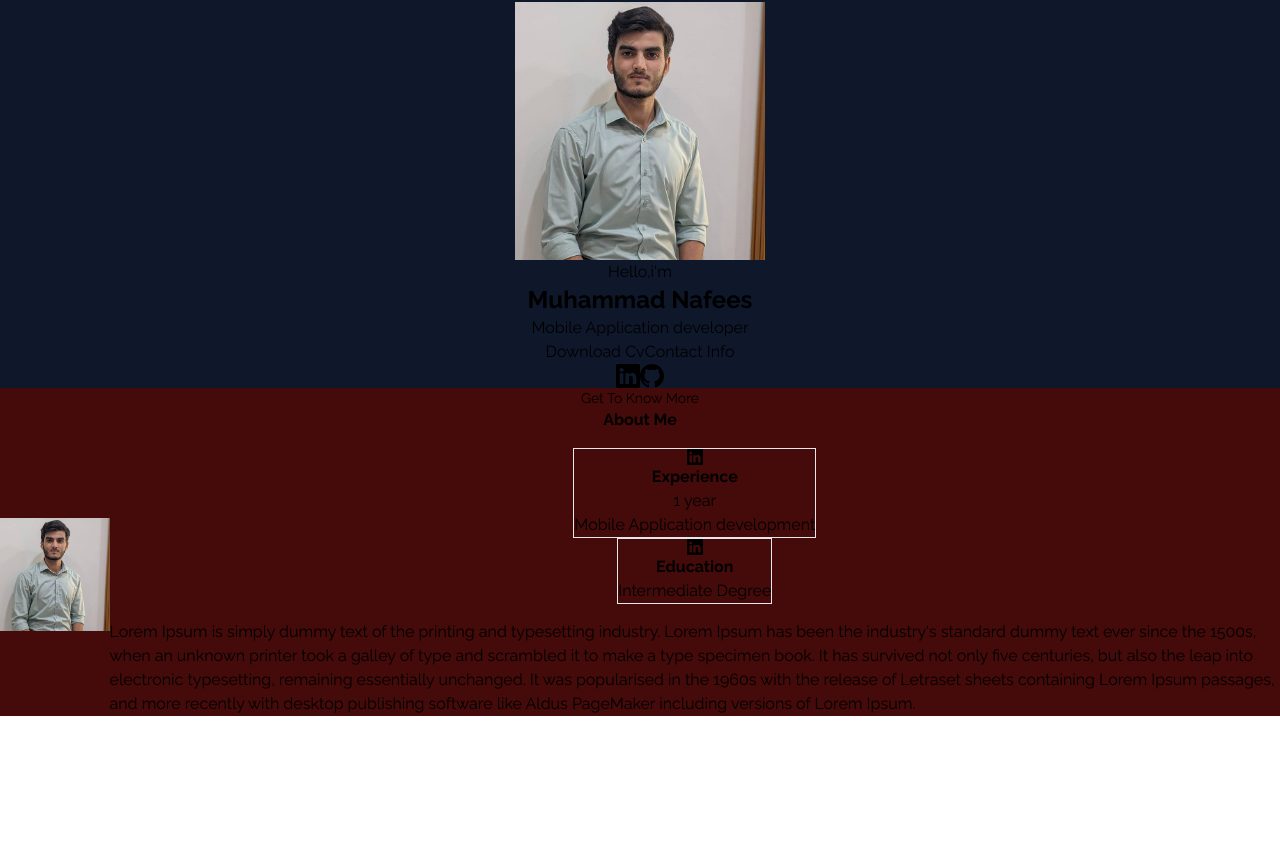
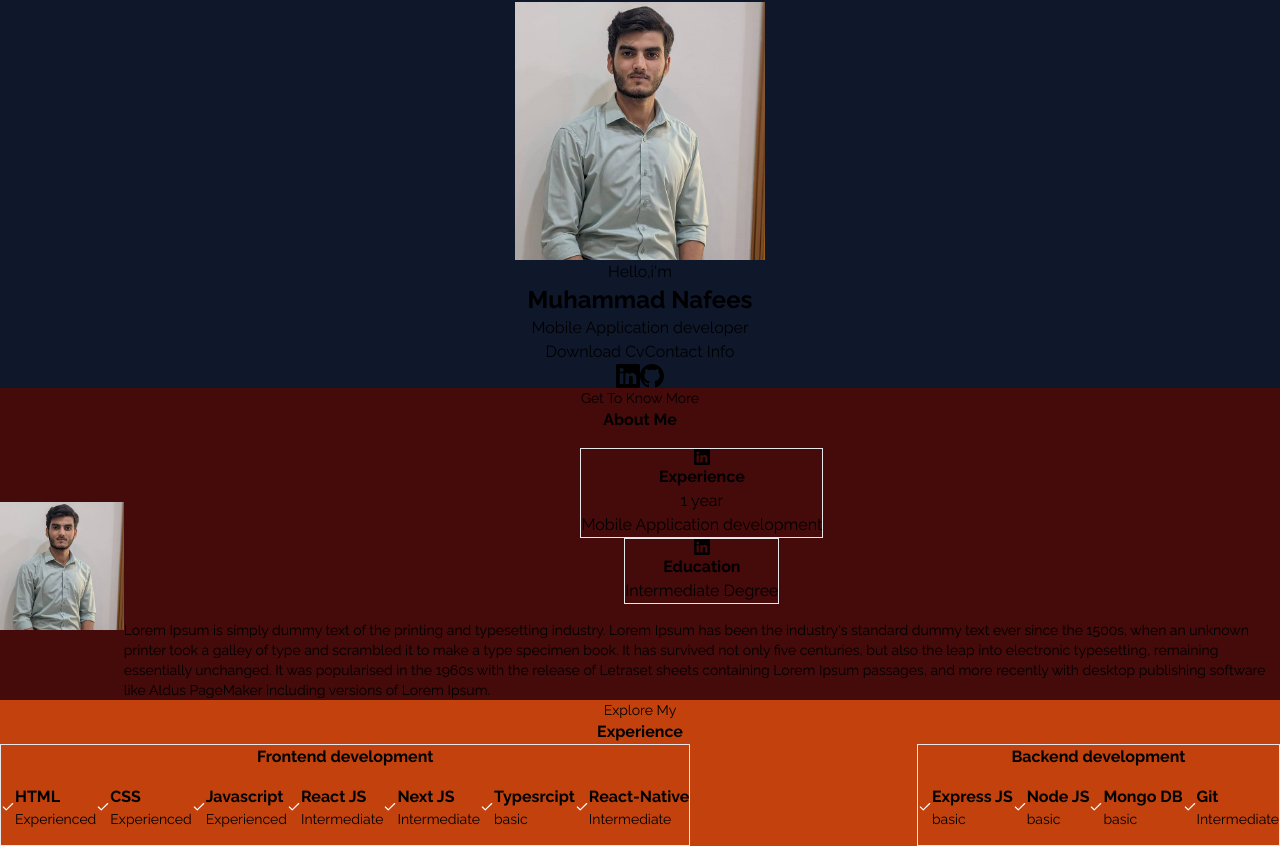
Before and after one commit to Muhammad-Nafees/Nafees_Portfolio_Nextjs, a Next.js app: page / in a window 1280 px wide. Shown: the part 934-1780 px from the top of the page. Before the commit the page ends 1650 px from the top, so only its background shows below. Built offline with nearby package versions, Linux system fonts and the light colour scheme.

Commit message:
experienced-section-working

```diff
--- a/Components/HeaderTop.jsx
+++ b/Components/HeaderTop.jsx
@@ -13,7 +13,7 @@ const HeaderTop = () => {
 
     return (
 
-        <div className="px-10 justify-center  bg-nafees flex pt-5">
+        <div className="px-10 justify-center flex pt-5">
             <div className="header_top">
                 <Link href="/">
                     <h3 className="text-white font-bold">Muhammad Nafees</h3>
--- a/Components/MainContent.jsx
+++ b/Components/MainContent.jsx
@@ -1,8 +1,37 @@
+'use client';
 import React from 'react'
 import Image from "next/image";
 import { BsLinkedin, BsGithub } from "react-icons/bs";
+import Link from "next/link"
+
 
 const MainContent = () => {
+
+    const handleDownload = () => {
+
+        // const applySlice = {
+        //     "one": 1,
+        //     "two": 2,
+        //     "three": 3,
+        //     "four": 4,
+        //     "five": 5,
+        //     "six": 6,
+        //     "seven": 7,
+        //     "eight": 8,
+        //     "nine": 9,
+        // };
+
+        // for (const value in applySlice) {
+        //     if (applySlice.hasOwnProperty(value)) {
+        //         if (value === "one") {
+        //             console.log("HAS ONE PROPERTY_______", applySlice.one)
+        //         }
+        //         console.log("VALUE__________", applySlice[value]);
+        //     }
+        // }
+    }
+
+
 
     return (
         <div className="flex justify-center items-center py-40">
@@ -23,16 +52,23 @@ const MainContent = () => {
                     <h4 className="py-1 text-zinc-500 ">Mobile Application developer</h4>
 
                     <div className="flex py-2 space-x-4">
+                        <Link
+                            href='./MuhammadResume-upd.pdf'
+                            target='_blank'
+                            alt="my cv"
+                            rel='noopener noreferrer'
+                            className="buttons_style">
+                            Download Cv
+                        </Link>
                         <button className="buttons_style">
-                            Download Cv
-                        </button>
-                        <button className=" buttons_style">
                             Contact Info
                         </button>
                     </div>
 
                     <div className="flex pt-2 space-x-4">
-                        <BsLinkedin fontSize={24} />
+                        <Link href="https://www.linkedin.com/in/muhammad-nafees2002">
+                            <BsLinkedin fontSize={24} />
+                        </Link>
                         <BsGithub fontSize={24} />
                     </div>
 
--- a/Components/about/HeaderAbout.jsx
+++ b/Components/about/HeaderAbout.jsx
@@ -2,7 +2,7 @@ import React from 'react'
 
 const HeaderAbout = () => {
     return (
-        <div className='  flex flex-col justify-center items-center'>
+        <div className='flex flex-col justify-center items-center'>
             <p className='text-gray-500 text-sm py-2'>Get To Know More</p>
             <h1 className='text-white font-bold text-4xl'>About Me</h1>
         </div>
--- a/Components/about/MainContentAbout.jsx
+++ b/Components/about/MainContentAbout.jsx
@@ -7,8 +7,8 @@ import { BsLinkedin } from "react-icons/bs";
 const MainContentAbout = () => {
 
     return (
-        <div className='py-20 flex flex-col justify-center items-center'>
-            <div className='w-full lg:flex justify-between items-center lg:w-11/12'>
+        <div className=''>
+            <div className='py-20 w-full m-auto lg:flex justify-between items-center lg:w-10/12'>
                 <div className="w-250 h-250 flex items-center justify-center">
                     <Image
                         src="/Nafees_Image.jpg"
@@ -19,17 +19,17 @@ const MainContentAbout = () => {
                     />
                 </div>
 
-                <div className='px-8 lg:w-8/12'>
-                    <div className='py-4 flex flex-col md:flex-row lg:space-y-4 space-y-4 md:space-x-4 items-center justify-center'>
+                <div className='px-8 lg:w-10/12'>
+                    <div className='py-4 flex flex-col md:flex-row space-y-4 md:space-y-0 md:space-x-4 items-center justify-center'>
 
-                        <div className='bg-white border w-11/12 lg:w-7/12 sm:w-5/12 h-32 rounded-3xl flex flex-col justify-center items-center'>
+                        <div className='border w-11/12 lg:w-7/12 sm:w-7/12 h-36 rounded-3xl flex flex-col justify-center items-center'>
                             <BsLinkedin />
                             <p className='text-black font-bold'>Experience</p>
                             <p className='text-black'>1 year</p>
-                            <p className='text-black'>Mobile Application development</p>
+                            <p className='text-black lg:text-sm xl:text-base'>Mobile Application development</p>
                         </div>
 
-                        <div className='bg-white border w-11/12 sm:w-5/12 lg:w-7/12 h-32 rounded-3xl flex flex-col justify-center items-center'>
+                        <div className='border w-11/12 sm:w-7/12 lg:w-7/12 h-36 rounded-3xl flex flex-col justify-center items-center'>
                             <BsLinkedin />
                             <p className='text-black font-bold'>Education</p>
                             <p>Intermediate Degree</p>
@@ -37,8 +37,8 @@ const MainContentAbout = () => {
 
                     </div>
 
-                    <div className='bg-red-900'>
-                        <p className='text-white w-11/12'>Lorem Ipsum is simply dummy text of the printing and typesetting industry. Lorem Ipsum has been the industry's standard dummy text ever since the 1500s, when an unknown printer took a galley of type and scrambled it to make a type specimen book. It has survived not only five centuries, but also the leap into electronic typesetting, remaining essentially unchanged. It was popularised in the 1960s with the release of Letraset sheets containing Lorem Ipsum passages, and more recently with desktop publishing software like Aldus PageMaker including versions of Lorem Ipsum.</p>
+                    <div className='w-4/4 flex justify-center items-center sm:block'>
+                        <p className='text-white text-sm lg:text-sm xl:text-base'>Lorem Ipsum is simply dummy text of the printing and typesetting industry. Lorem Ipsum has been the industry's standard dummy text ever since the 1500s, when an unknown printer took a galley of type and scrambled it to make a type specimen book. It has survived not only five centuries, but also the leap into electronic typesetting, remaining essentially unchanged. It was popularised in the 1960s with the release of Letraset sheets containing Lorem Ipsum passages, and more recently with desktop publishing software like Aldus PageMaker including versions of Lorem Ipsum.</p>
                     </div>
 
                 </div>
--- /dev/null
+++ b/Components/experience/MainContentExperience.jsx
@@ -0,0 +1,87 @@
+import React from 'react'
+import { FiCheck } from "react-icons/fi";
+import Link from "next/link"
+import SkillsMention from '../reusable_components/SkillsMention';
+
+const MainContentExperience = () => {
+
+
+
+    return (
+        <>
+            <div className='flex flex-col justify-center items-center'>
+                <p className='text-gray-500 text-sm py-2'>Explore My</p>
+                <h1 className='text-white font-bold text-4xl'>Experience</h1>
+            </div>
+
+
+            <div className='pt-5 m-auto w-5/6 flex justify-between items-center'>
+                <div className='rounded-xl border w-[47%] h-96'>
+                    <h1 className='font-bold pt-3 text-xl text-center'>Frontend development</h1>
+
+                    <div className='pt-5 w-[75%] flex-wrap m-auto flex items-center justify-between'>
+                        <SkillsMention
+                            skill={"HTML"}
+                            experience={"Experienced"}
+                        />
+                        <SkillsMention
+                            skill={"CSS"}
+                            experience={"Experienced"}
+                        />
+                        <SkillsMention
+                            skill={"Javascript"}
+                            experience={"Experienced"}
+                        />
+                        <SkillsMention
+                            skill={"React JS"}
+                            experience={"Intermediate"}
+                        />
+                        <SkillsMention
+                            skill={"Next JS"}
+                            experience={"Intermediate"}
+                        />
+                        <SkillsMention
+                            skill={"Typesrcipt"}
+                            experience={"basic"}
+                        />
+                        <SkillsMention
+                            skill={"React-Native"}
+                            experience={"Intermediate"}
+                        />
+
+
+                    </div>
+                </div>
+
+                <div className=' rounded-xl border w-[47%] h-96'>
+                    <h1 className='font-bold text-xl pt-3 text-center'>Backend development</h1>
+                    <div className='pt-5 w-[75%] flex-wrap m-auto flex items-center justify-between'>
+                        <SkillsMention
+                            skill={"Express JS"}
+                            experience={"basic"}
+                        />
+                        <SkillsMention
+                            skill={"Node JS"}
+                            experience={"basic"}
+                        />
+                        <SkillsMention
+                            skill={"Mongo DB"}
+                            experience={"basic"}
+                        />
+                        <SkillsMention
+                            skill={"Git"}
+                            experience={"Intermediate"}
+                        />
+
+
+                    </div>
+                </div>
+
+            </div>
+
+
+        </>
+    )
+}
+
+export default MainContentExperience;
--- /dev/null
+++ b/Components/reusable_components/SkillsMention.jsx
@@ -0,0 +1,20 @@
+import React from 'react'
+import { FiCheck } from 'react-icons/fi'
+
+const SkillsMention = ({ skill, experience }) => {
+    return (
+        <div className='py-4 flex items-center'>
+            <div className='mx-5 w-[20px] flex items-center justify-center h-[20px] rounded-full bg-black'>
+                <FiCheck size={14} color='white' />
+            </div>
+            <div>
+                <h3 className='text-md font-bold'>{skill}</h3>
+                <p className='text-sm'>{experience}</p>
+            </div>
+
+
+        </div>
+    )
+}
+
+export default SkillsMention;
--- a/app/page.jsx
+++ b/app/page.jsx
@@ -2,8 +2,10 @@ import HeaderTop from "@/Components/HeaderTop";
 import MainContent from "@/Components/MainContent";
 import HeaderAbout from "@/Components/about/HeaderAbout";
 import MainContentAbout from "@/Components/about/MainContentAbout";
+import MainContentExperience from "@/Components/experience/MainContentExperience";
 
 function Home() {
+
 
   return (
     <>
@@ -16,6 +18,10 @@ function Home() {
           <HeaderAbout />
           <MainContentAbout />
         </div>
+        <div className="bg-orange-700">
+          <MainContentExperience />
+        </div>
+
       </main>
     </>
   );
--- a/package.json
+++ b/package.json
@@ -10,6 +10,7 @@
   },
   "dependencies": {
     "aos": "^2.3.4",
+    "framer-motion": "^11.0.28",
     "next": "14.1.4",
     "react": "^18",
     "react-dom": "^18",
```
Also changed, not shown: 2 other files (tests, documents, lock files or other folders).
